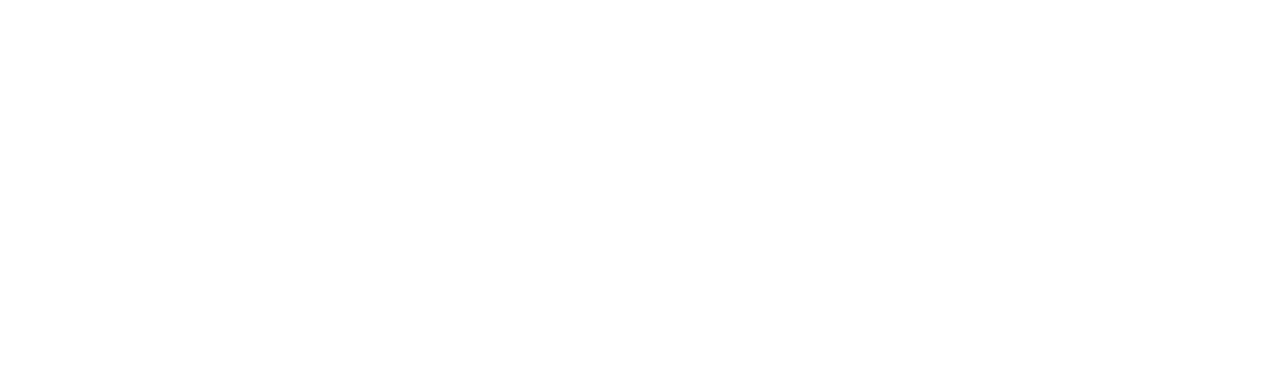
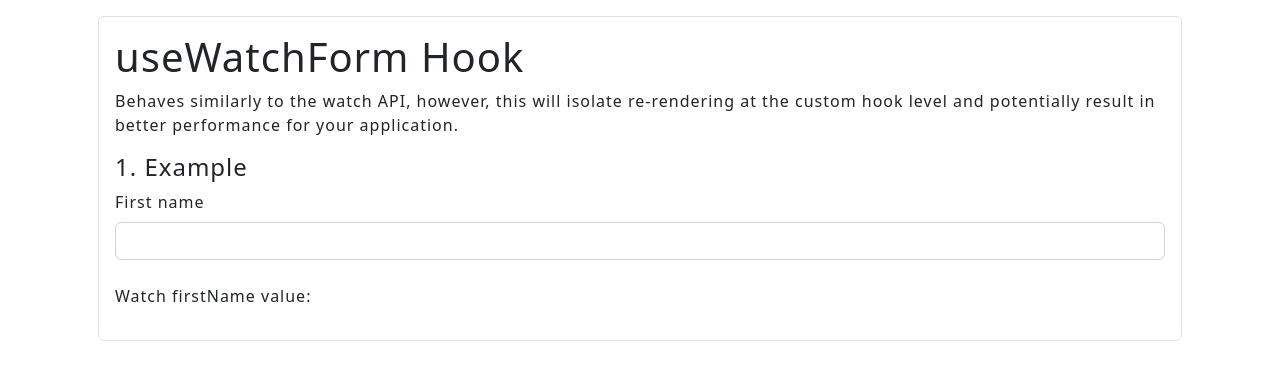
Before and after one commit to bettaibi/react-hook-form-overview, a React (Vite) app: page /useWatchPage in a window 1280 px wide. Before the commit this address had no page. Shown: the top 380 px of the page. Built offline with nearby package versions, Linux system fonts and the light colour scheme.

Commit message:
feat: useWatch hook

```diff
--- /dev/null
+++ b/src/components/WatchNestedComponent/index.tsx
@@ -0,0 +1,8 @@
+import React from "react";
+import { useWatch } from "react-hook-form";
+
+export default function WatchNestedComponent({ control }: any) {
+  const firstName = useWatch({ control, name: "firstname" });
+
+  return <p>Watch firstName value: {firstName}</p>;
+}
--- a/src/containers/useWatchPage/index.tsx
+++ b/src/containers/useWatchPage/index.tsx
@@ -1,12 +1,35 @@
-import React from 'react';
-import { Container } from 'react-bootstrap';
+import React from "react";
+import { Container, Form } from "react-bootstrap";
+import { useForm } from "react-hook-form";
+import WatchNestedComponent from "../../components/WatchNestedComponent";
 
+let counter = 0;
 export default function UseWatchPage() {
+  const { register, control } = useForm();
+
+  counter += 1;
+  console.log("render counter: ", counter);
+
   return (
-    <Container className='d-flex align-items-center justify-content-center'>
-        <div className='border p-3 w-100 h-100 m-3 rounded'>
-            sqkdjsqjdk
-        </div>
+    <Container className="d-flex align-items-center justify-content-center">
+      <div className="border p-3 w-100 h-100 m-3 rounded">
+        <h1>useWatchForm Hook</h1>
+        <p>
+          Behaves similarly to the watch API, however, this will isolate
+          re-rendering at the custom hook level and potentially result in better
+          performance for your application.
+        </p>
+        <h4>1. Example</h4>
+
+        <Form>
+          <Form.Group>
+            <Form.Label>First name</Form.Label>
+            <Form.Control {...register("firstname")} />
+          </Form.Group>
+          <br />
+          <WatchNestedComponent control={control} />
+        </Form>
+      </div>
     </Container>
-  )
+  );
 }
--- a/src/core/routes.ts
+++ b/src/core/routes.ts
@@ -1,6 +1,7 @@
 import HomePage from "../containers/HomePage";
 import UseFormContextPage from "../containers/useFormContextPage";
 import UseFormPage from "../containers/UseFormPage";
+import UseWatchPage from "../containers/useWatchPage";
 
 interface RoutesConfig {
   path: string;
@@ -20,4 +21,8 @@
     path: "UseFormContextPage",
     component: UseFormContextPage,
   },
+  {
+    path: "useWatchPage",
+    component: UseWatchPage,
+  },
 ];
```
